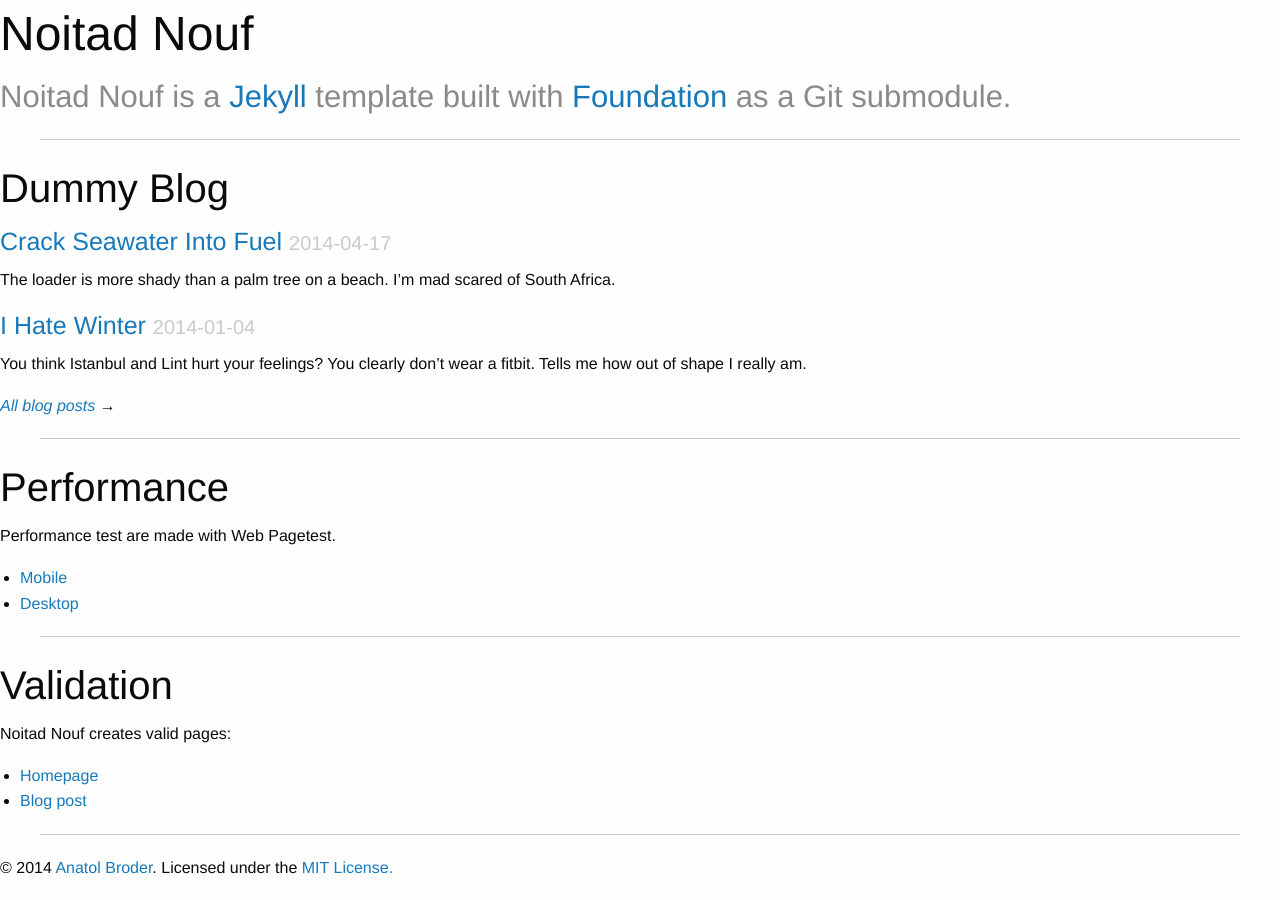
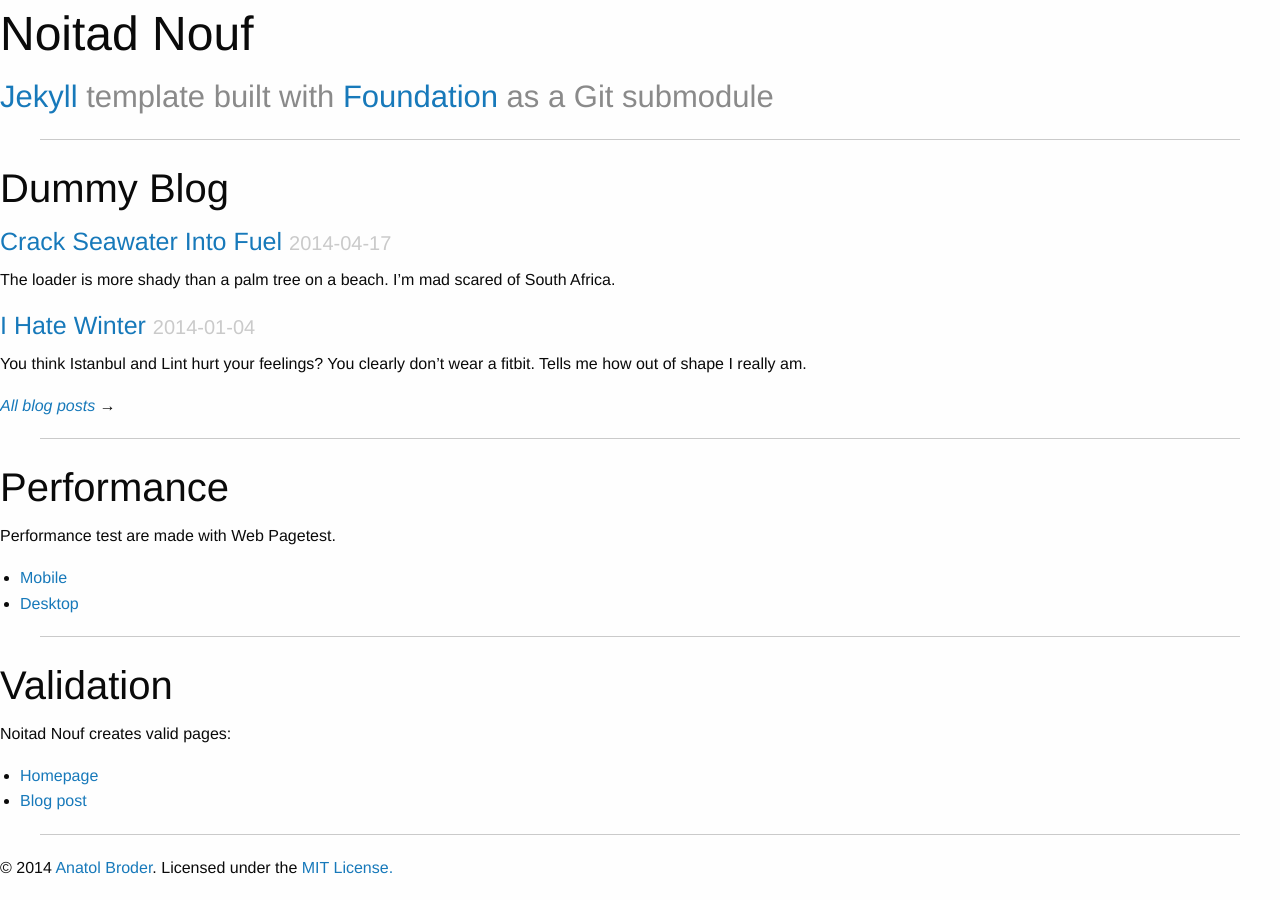
Before and after one commit to doktorbro/jekyll-noita, a Jekyll site: the page built from index.html, in a window 1280 px wide. Built offline with Jekyll 4.4.1, drawn with Linux system fonts in a browser that asks for light colours; nearby versions of some CDN libraries; library files that are not in the unit come from our copies.

Commit message:
Improve the hero

```diff
--- a/index.html
+++ b/index.html
@@ -5,8 +5,8 @@ title: Noitad Nouf
 
 <div class="row">
   <div class="column">
-    <h3 class="subheader">Noitad Nouf is a <a href="http://jekyllrb.com/">Jekyll</a> template built
-    with <a href="http://foundation.zurb.com/">Foundation</a> as a Git submodule.</h3>
+    <h3 class="subheader"><a href="http://jekyllrb.com/">Jekyll</a> template built
+    with <a href="http://foundation.zurb.com/">Foundation</a> as a Git submodule</h3>
     <hr>
   </div>
 </div>
```
